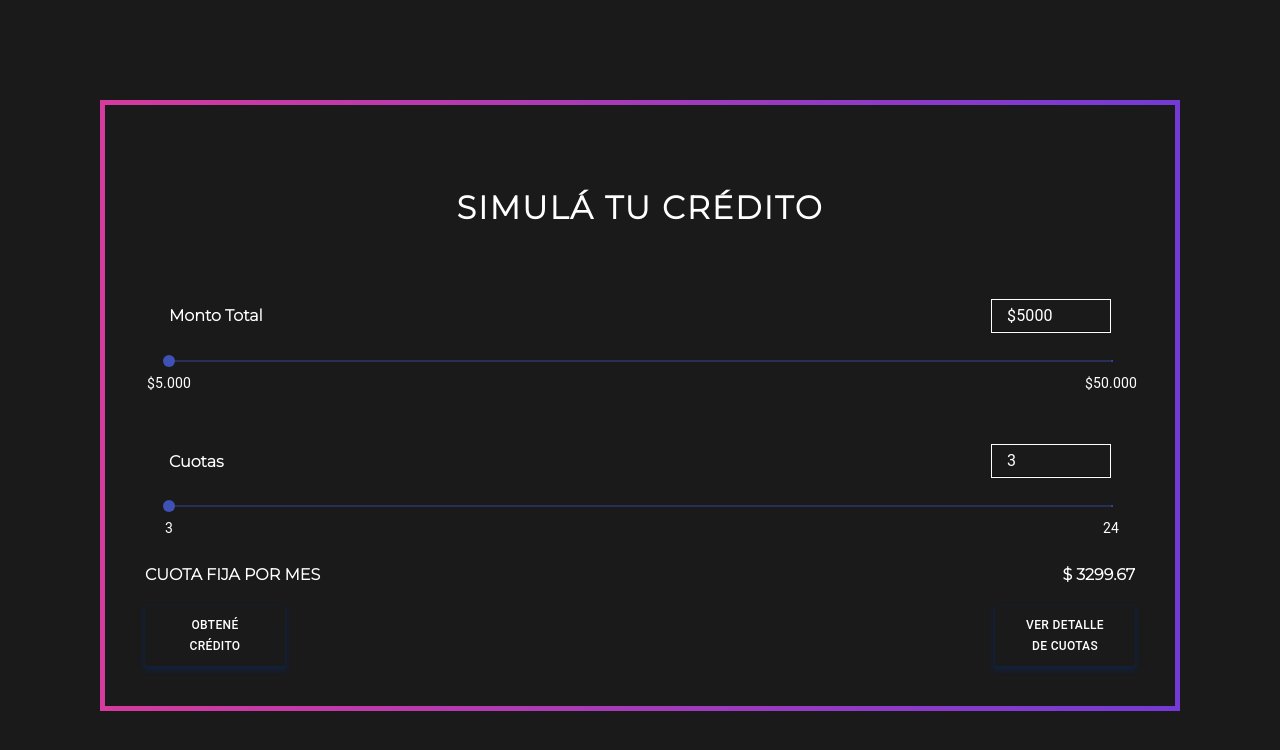
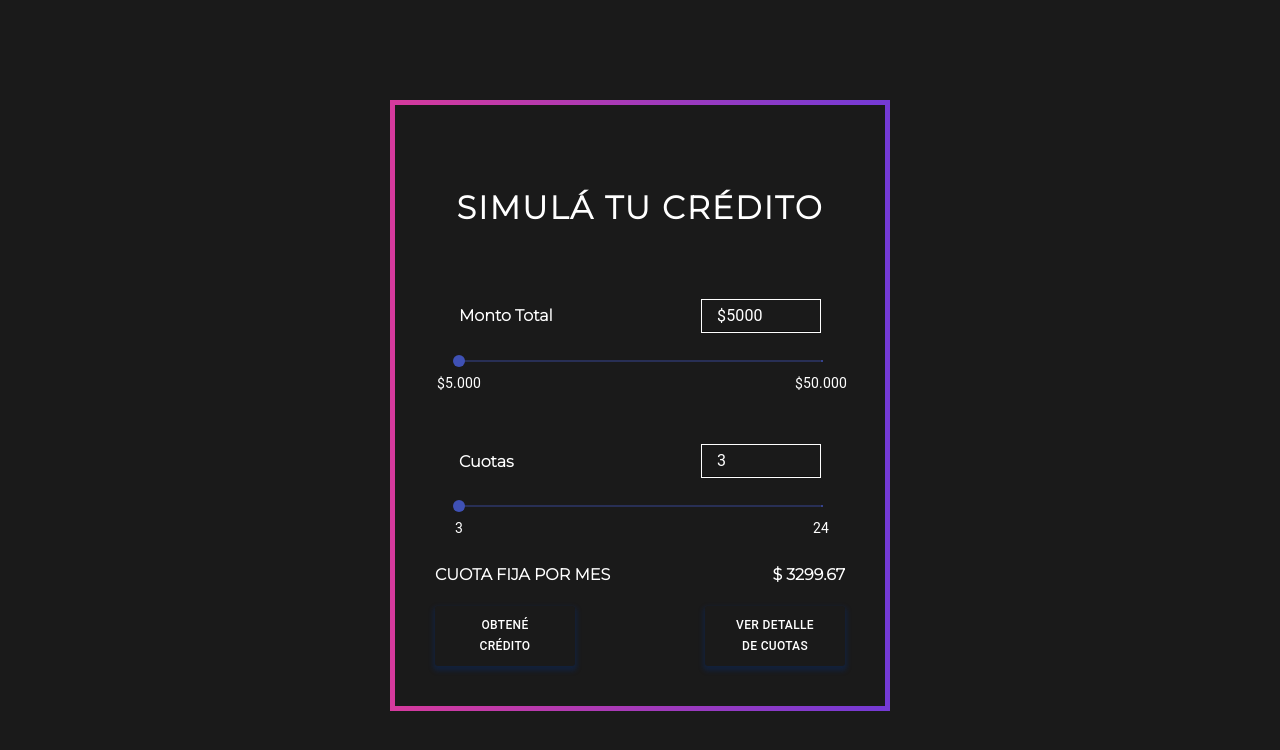
Before and after one commit to dperezlaborda/simulador-de-creditos, a React (Create React App) app: page / in a window 1280 px wide. Shown: the top 750 px of the page. Built offline with nearby package versions, Linux system fonts and the light colour scheme.

Commit message:
se arregla width

```diff
--- a/src/App.css
+++ b/src/App.css
@@ -7,11 +7,11 @@
 }
 
 .card{
-  width: auto;
+  max-width: 500px;
   height: auto;
   background-color: rgb(26, 26, 26);
   color:#fff;
-  margin: 100px;
+  margin: 100px auto;
   padding: 40px;
   box-sizing: border-box;
 }
```
